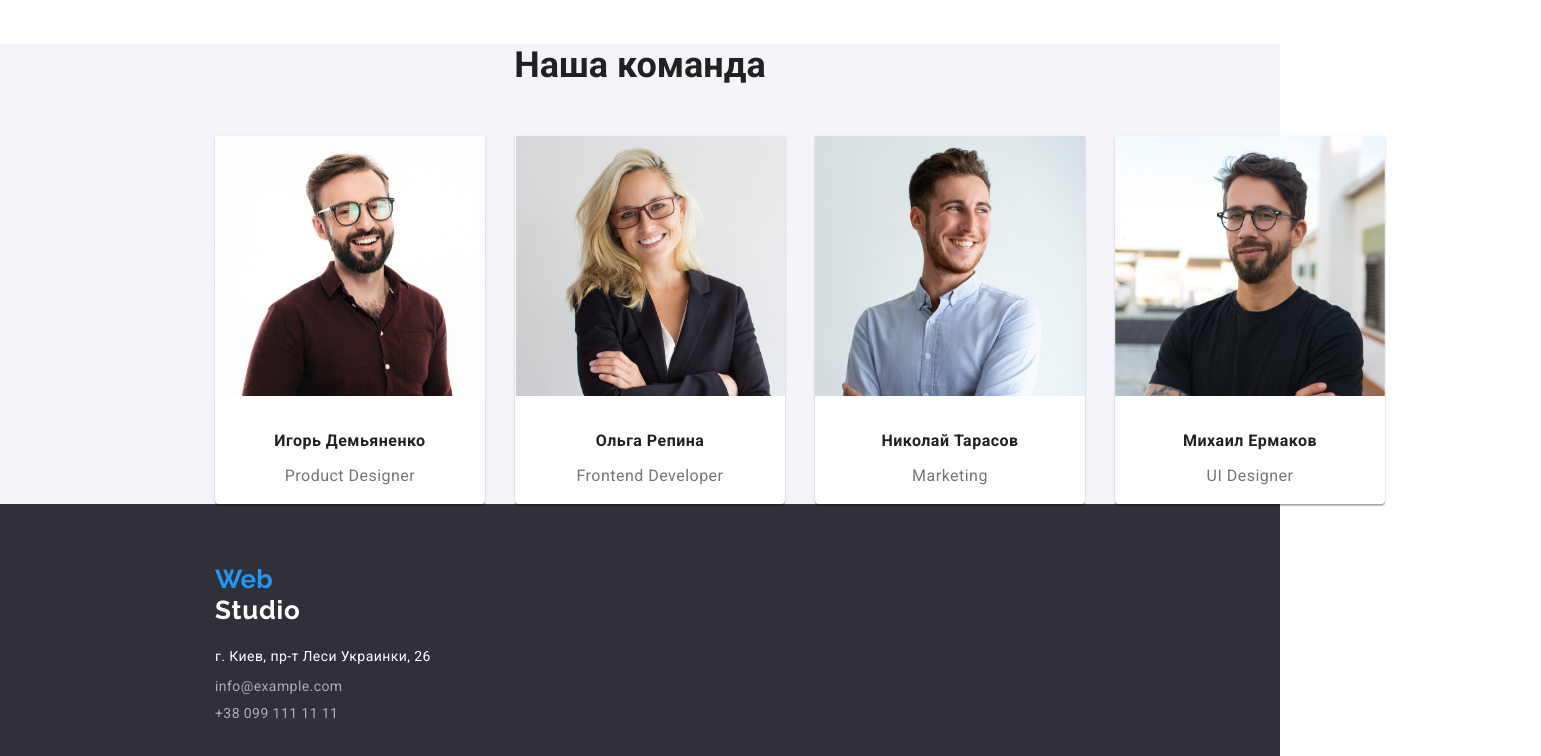
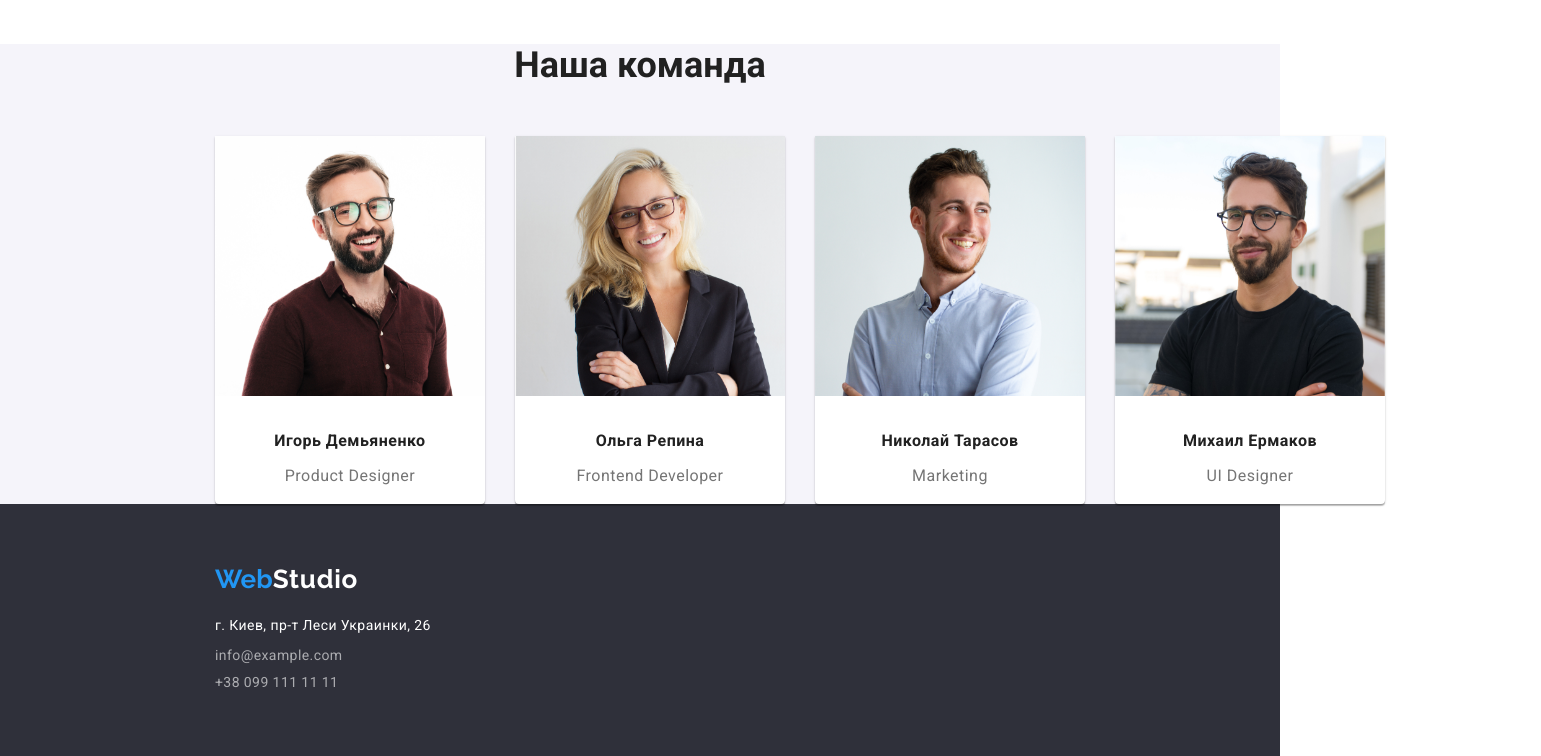
Before and after one commit to Plodista/goit-markup-hw-03, a plain HTML site: page index.html in a window 1280 px wide. Shown: the part 1405-2161 px from the top of the page, 1541 px wide, since content can reach past the window. Drawn offline with Linux system fonts and the light colour scheme.

Commit message:
added width footer

```diff
--- a/index.html
+++ b/index.html
@@ -11,6 +11,7 @@
     <title>Главная</title>
 </head>
 <body>
+    <div class="container">
     <header id="header">
         <p class="logo">Web<span>Studio</span></p>
         <nav class="nav">
@@ -25,6 +26,7 @@
             </ul>
         </nav>
     </header>
+ </div>
     <main>
         <section class="mainweb">
             <h1>Эффективные решения <br/>для вашего бизнеса</h1>
@@ -70,7 +72,7 @@
         </div>
             <section class="team">
                 <h2>Наша команда</h2>
-                <div class="container" >
+                <div class="container">
                     <ul class="team-all">
                         <li class="team-designer">
                             <img class="designer" src="./images/img-1.jpg" alt="Игорь Демьяненко">
@@ -105,7 +107,7 @@
             </section>
     </main>
     <footer>
-        <div class="footer">
+        <div class="footer container">
             <p class="logo-foot">Web<span>Studio</span></p>
             <address class="info-studio">
                 <span >г. Киев, пр-т Леси Украинки, 26 </span> <br/>
--- a/styles.css
+++ b/styles.css
@@ -63,11 +63,8 @@ justify-content: space-between; -распределение ылементов
    /* width: 1600px; */
    width: auto;
    height: 80px;
-   padding-left: 215px;
-   padding-right: 215px;
    border: 1px solid #ECECEC;
-
-   }
+}
 
 .logo {
    color: var(--accent-color);
@@ -106,9 +103,10 @@ justify-content: space-between; -распределение ылементов
   font-size: 26px;
   line-height: 1.19;
   padding-top: 60px;
-  padding-right: 1240px;
+  padding-right: auto;
   padding-bottom: 20px;
-  padding-left: 215px;
+  width: 145px;
+  /* padding-left: 215px; */
 }
 
 .logo-foot span, .logo-span{
@@ -125,14 +123,17 @@ justify-content: space-between; -распределение ылементов
    /************ footer*************8 */
 .footer {
   background-color: var(--color-footer);
-  /* width: 1600px; */
+  width: auto;
   height: 252px;
+  margin-left: 0;
+  margin-right: 0;
+  padding-left: 215px;
 }
 .info-studio {
-  display: inline;
+  display: block;
   width: 231px;
   height: 81px;
-  margin-left: 215px;
+  /* margin-left: 215px; */
 }
 
 .info-studio a,span{
@@ -152,7 +153,7 @@ justify-content: space-between; -распределение ылементов
   letter-spacing: 0.03em;
   font-style: normal;
   font-weight: normal;
-  margin-left: 215px;
+  /* margin-left: 215px; */
 }
 
 .info-studio span {
```
